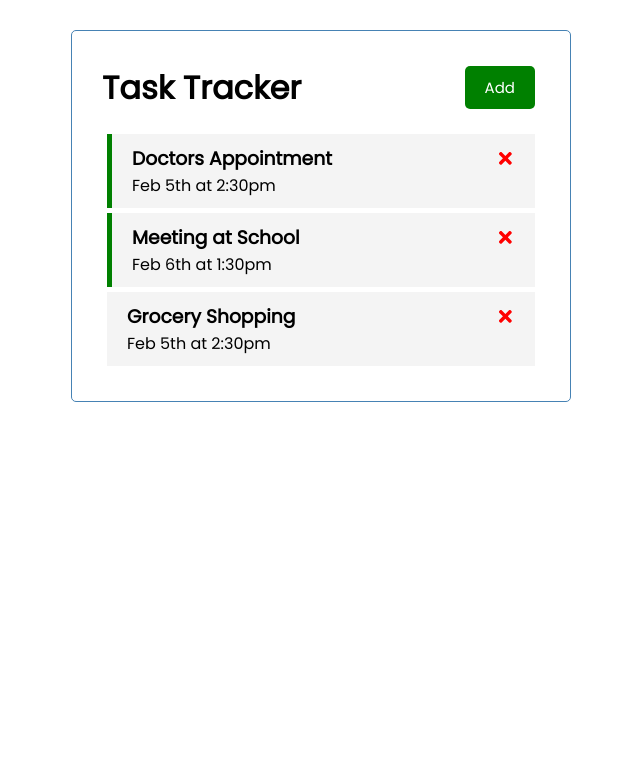
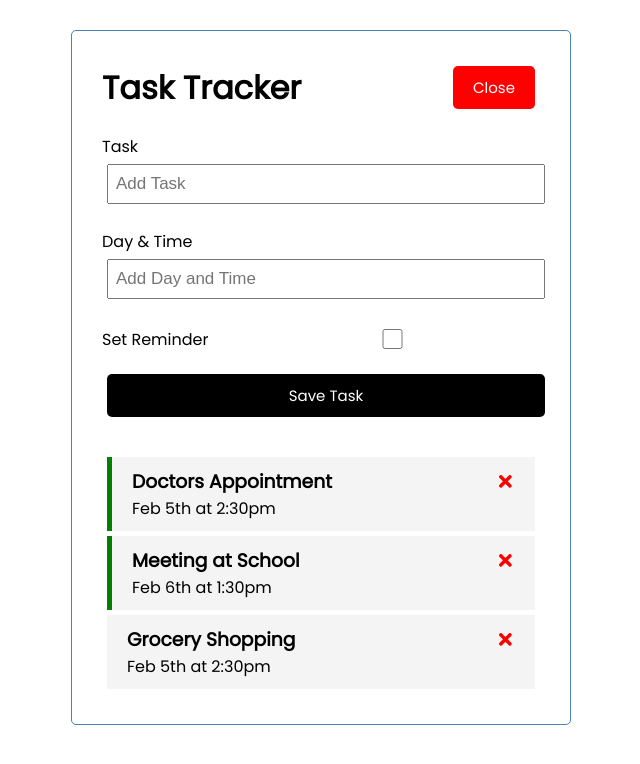
Before and after one commit to samj7792/tasktracker, a React (Create React App) app in the folder tasktracker/: page / in a window 1280 px wide. Both pictures are taken after a click on the button "Add". Shown: the top 764 px of the page, without its empty margins (319-959 px from the left). Built offline with nearby package versions, Linux system fonts and the light colour scheme.

Commit message:
add task functionality

```diff
--- a/tasktracker/src/App.js
+++ b/tasktracker/src/App.js
@@ -1,6 +1,7 @@
 import { useState } from 'react';
 import Header from './components/Header';
 import Tasks from './components/Tasks';
+import AddTask from './components/AddTask';
 
 function App() {
   const [tasks, setTasks] = useState([
@@ -23,6 +24,14 @@
       reminder: false,
     },
   ]);
+  const [showAddTask, setShowAddTask] = useState(false);
+
+  // Add Task
+  const addTask = (task) => {
+    const id = Math.floor(Math.random() * 10000) + 1;
+    const newTask = { id, ...task };
+    setTasks([...tasks, newTask]);
+  };
 
   // Delete task
   const deleteTask = (id) => {
@@ -40,7 +49,11 @@
 
   return (
     <div className='container'>
-      <Header title='Task Tracker' />
+      <Header
+        onAdd={() => setShowAddTask(!showAddTask)}
+        showAdd={showAddTask}
+      />
+      {showAddTask && <AddTask onAdd={addTask} />}
       {tasks.length > 0 ? (
         <Tasks tasks={tasks} onDelete={deleteTask} onToggle={toggleReminder} />
       ) : (
--- /dev/null
+++ b/tasktracker/src/components/AddTask.js
@@ -0,0 +1,58 @@
+import { useState } from 'react';
+
+const AddTask = ({ onAdd }) => {
+  const [text, setText] = useState('');
+  const [day, setDay] = useState('');
+  const [reminder, setReminder] = useState(false);
+
+  const onSubmit = (e) => {
+    e.preventDefault();
+
+    if (!text) {
+      alert('Please add task');
+      return;
+    }
+
+    onAdd({ text, day, reminder });
+
+    setText('');
+    setDay('');
+    setReminder(false);
+  };
+
+  return (
+    <form className='add-form' onSubmit={onSubmit}>
+      <div className='form-control'>
+        <label>Task</label>
+        <input
+          type='text'
+          placeholder='Add Task'
+          value={text}
+          onChange={(e) => setText(e.target.value)}
+        />
+      </div>
+      <div className='form-control'>
+        <label>Day & Time</label>
+        <input
+          type='text'
+          placeholder='Add Day and Time'
+          value={day}
+          onChange={(e) => setDay(e.target.value)}
+        />
+      </div>
+      <div className='form-control form-control-check'>
+        <label>Set Reminder</label>
+        <input
+          type='checkbox'
+          checked={reminder}
+          value={reminder}
+          onChange={(e) => setReminder(e.currentTarget.checked)}
+        />
+      </div>
+
+      <input type='submit' value='Save Task' className='btn btn-block' />
+    </form>
+  );
+};
+
+export default AddTask;
--- a/tasktracker/src/components/Header.js
+++ b/tasktracker/src/components/Header.js
@@ -1,15 +1,15 @@
 import PropTypes from 'prop-types';
 import Button from './Button';
 
-const Header = ({ title }) => {
-  const onClick = () => {
-    console.log('click');
-  };
-
+const Header = ({ title, onAdd, showAdd }) => {
   return (
     <header className='header'>
       <h1>{title}</h1>
-      <Button color='green' text='Add' onClick={onClick} />
+      <Button
+        color={showAdd ? 'red' : 'green'}
+        text={showAdd ? 'Close' : 'Add'}
+        onClick={onAdd}
+      />
     </header>
   );
 };
```
